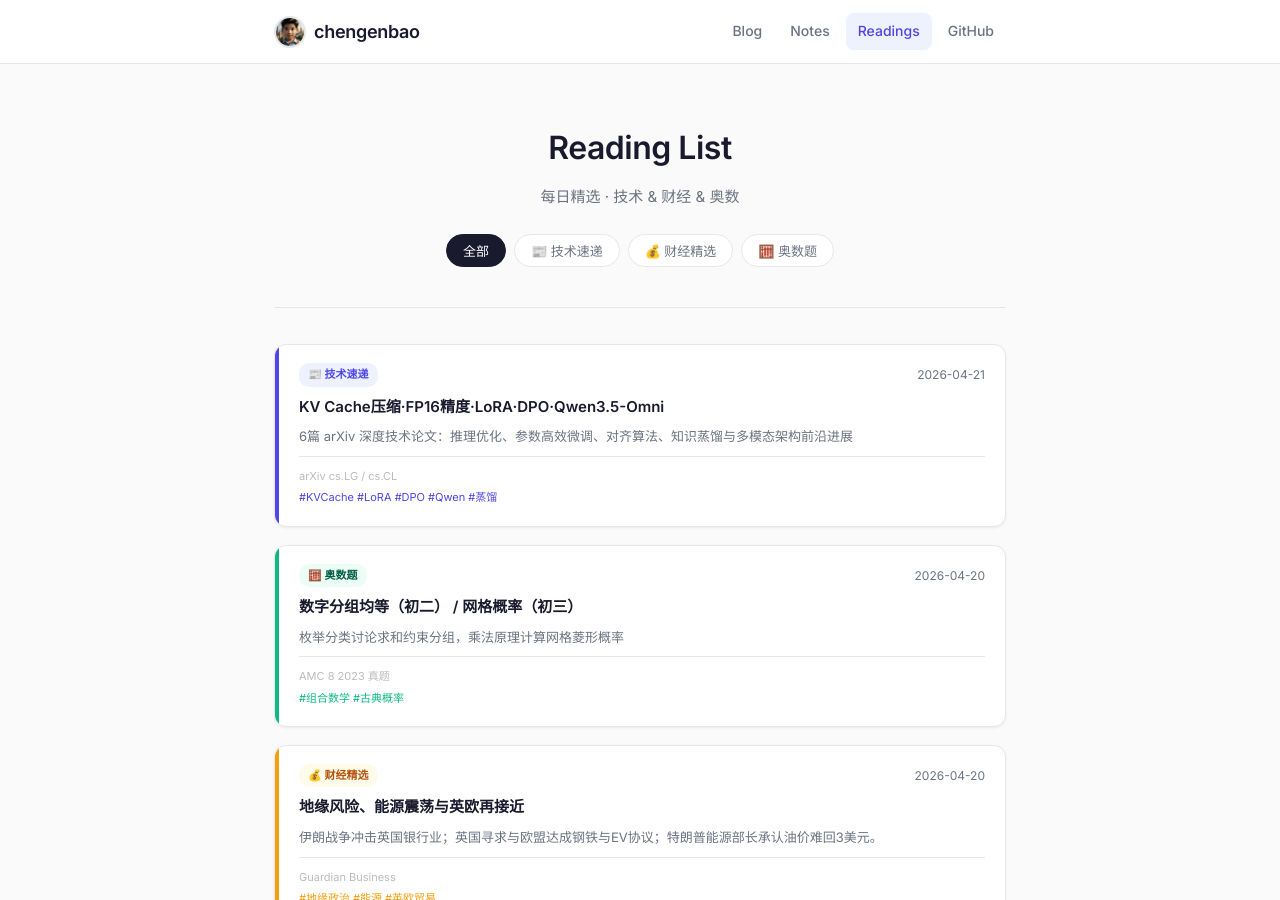
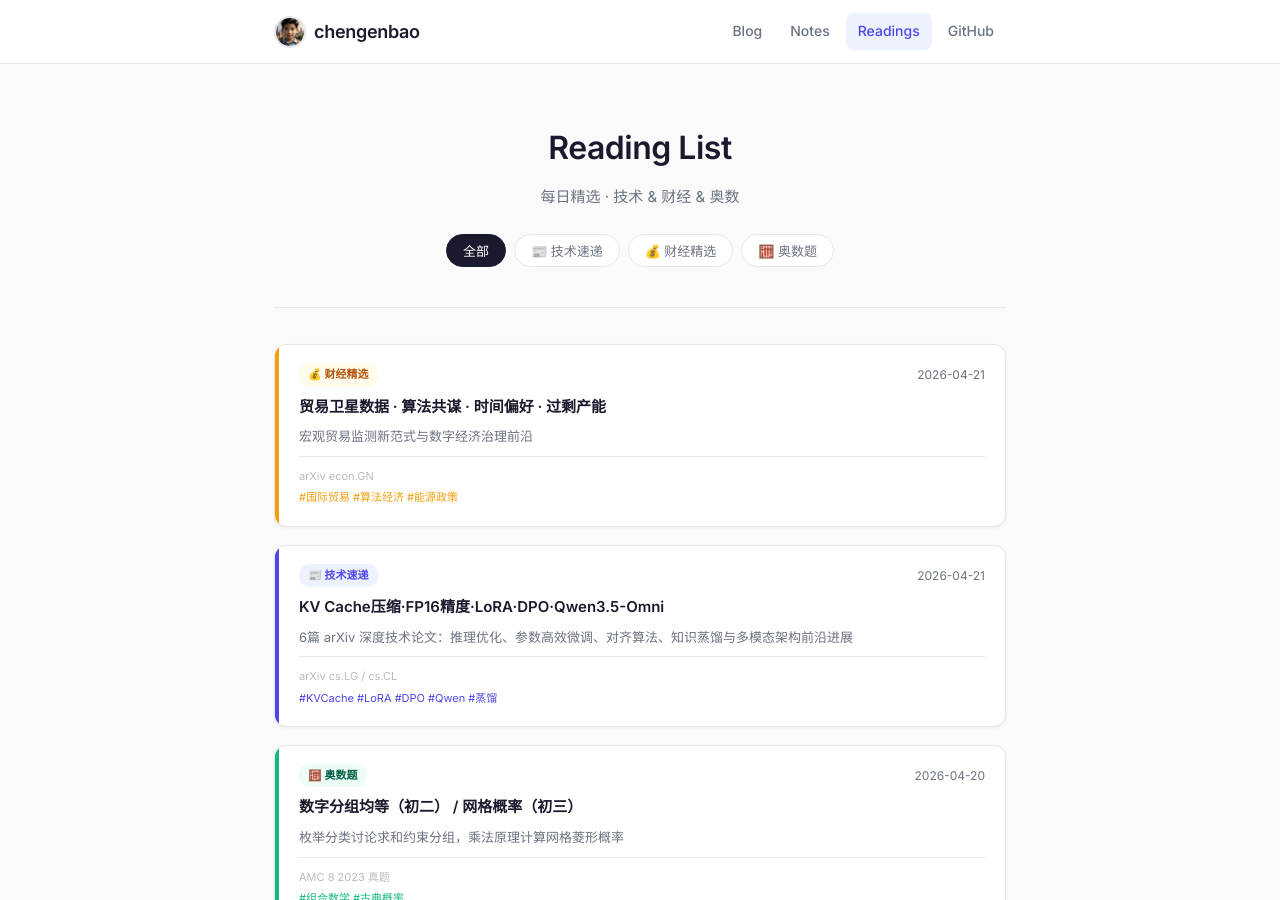
Before and after one commit to chengenbao/chengenbao.github.io, a Jekyll site: the page built from reading-list/index.md, in a window 1280 px wide and 900 px high. Built offline with Jekyll 4.4.1, drawn with Linux system fonts in a browser that asks for light colours.

Commit message:
update index: add finance card 2026-04-21

```diff
--- a/reading-list/index.md
+++ b/reading-list/index.md
@@ -18,6 +18,21 @@
   </div>
 
   <div class="rl-grid">
+<a class="rl-card finance" href="/reading-list/2026-04-21-finance-daily/">
+  <div class="rl-accent"></div>
+  <div class="rl-body">
+    <div class="rl-top">
+      <span class="rl-badge finance">💰 财经精选</span>
+      <time>2026-04-21</time>
+    </div>
+    <h2>贸易卫星数据 · 算法共谋 · 时间偏好 · 过剩产能</h2>
+    <p>宏观贸易监测新范式与数字经济治理前沿</p>
+    <div class="rl-meta">
+      <span class="rl-source">arXiv econ.GN</span>
+      <span class="rl-tags">#国际贸易 #算法经济 #能源政策</span>
+    </div>
+  </div>
+</a>
 <a class="rl-card tech" href="/reading-list/2026-04-21-tech-daily/">
   <div class="rl-accent"></div>
   <div class="rl-body">
```
